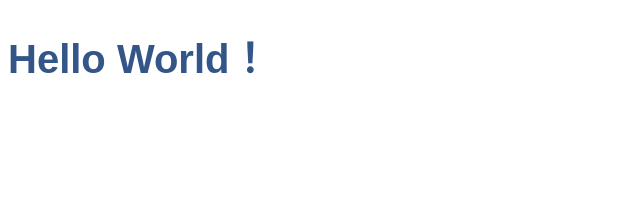
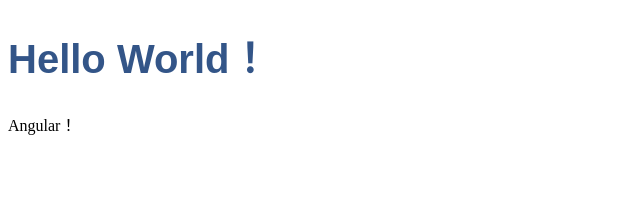
Before and after one commit to nagi125/study-angular, an Angular app: page / in a window 1280 px wide. Shown: the top 202 px of the page, without its empty margins (0-640 px from the left). Built offline with nearby package versions, Linux system fonts and the light colour scheme.

Commit message:
ngIfサンプル追加

```diff
--- a/src/app/app.component.html
+++ b/src/app/app.component.html
@@ -1 +1,3 @@
 <h1>{{ title }}</h1>
+
+<div *ngIf="isAngular">Angular！</div>
--- a/src/app/app.component.ts
+++ b/src/app/app.component.ts
@@ -8,4 +8,5 @@ import { Component } from '@angular/core';
 
 export class AppComponent {
   title = 'Hello World！';
+  isAngular = true;
 }
```
